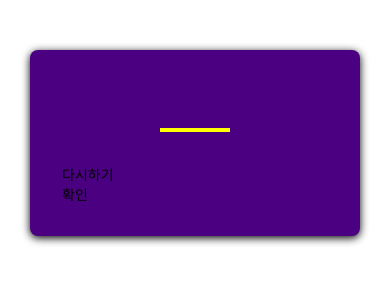
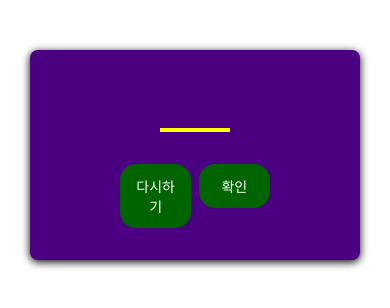
Before and after one commit to yunsteel/awesome, a React Native app: screen / in a window 390 px wide. Shown: the top 308 px of the page. Built offline with nearby package versions, Linux system fonts and the light colour scheme.

Commit message:
버튼 조엉 & 패키지 추가

```diff
--- a/App.tsx
+++ b/App.tsx
@@ -6,17 +6,13 @@ export default function App() {
   return (
     <>
       <StatusBar style="auto" />
-      <View style={styles.container}>
+      <linearGradient colors={["orange"]} style={styles.startGameScreen}>
         <StartGameScreen />
-      </View>
+      </linearGradient>
     </>
   );
 }
 
 const styles = StyleSheet.create({
-  container: {
-    paddingVertical: 50,
-    paddingHorizontal: 30,
-    flex: 1,
-  },
+  startGameScreen: {},
 });
--- a/components/PrimaryButton.tsx
+++ b/components/PrimaryButton.tsx
@@ -1,14 +1,48 @@
 import { FC, PropsWithChildren } from "react";
-import { Text, View } from "react-native";
+import {
+  Pressable,
+  PressableProps,
+  StyleSheet,
+  Text,
+  View,
+} from "react-native";
 
-interface Props {}
+interface Props extends PressableProps {}
 
 const PrimaryButton: FC<PropsWithChildren<Props>> = ({ children }) => {
   return (
-    <View>
-      <Text>{children}</Text>
+    <View style={styles.buttonContainer}>
+      <Pressable
+        style={({ pressed }) =>
+          pressed ? [styles.button, styles.pressed] : styles.button
+        }
+        onPress={() => console.log("pressed!")}
+        android_ripple={{ color: "lightgray" }}
+      >
+        <Text style={styles.buttonText}>{children}</Text>
+      </Pressable>
     </View>
   );
 };
 
 export default PrimaryButton;
+
+const styles = StyleSheet.create({
+  buttonContainer: {
+    overflow: "hidden",
+    borderRadius: 16,
+    backgroundColor: "darkgreen",
+    elevation: 2,
+  },
+  button: {
+    paddingVertical: 12,
+    paddingHorizontal: 16,
+  },
+  buttonText: {
+    color: "white",
+    textAlign: "center",
+  },
+  pressed: {
+    opacity: 0.8,
+  },
+});
--- a/package.json
+++ b/package.json
@@ -13,7 +13,8 @@
     "expo-status-bar": "~1.11.1",
     "react": "18.2.0",
     "react-native": "0.73.2",
-    "react-native-vector-icons": "^10.0.3"
+    "react-native-vector-icons": "^10.0.3",
+    "expo-linear-gradient": "~12.7.1"
   },
   "devDependencies": {
     "@babel/core": "^7.20.0",
--- a/screens/StartGameScreen.tsx
+++ b/screens/StartGameScreen.tsx
@@ -1,5 +1,5 @@
 import { FC } from "react";
-import { Button, StyleSheet, TextInput, View } from "react-native";
+import { StyleSheet, TextInput, View } from "react-native";
 import PrimaryButton from "../components/PrimaryButton";
 
 interface Props {}
@@ -16,9 +16,13 @@ const StartGameScreen: FC<Props> = () => {
           autoCorrect={false}
         />
       </View>
-      <View>
-        <PrimaryButton>다시하기</PrimaryButton>
-        <PrimaryButton>확인</PrimaryButton>
+      <View style={styles.buttonContainer}>
+        <View style={styles.buttonWrapper}>
+          <PrimaryButton>다시하기</PrimaryButton>
+        </View>
+        <View style={styles.buttonWrapper}>
+          <PrimaryButton>확인</PrimaryButton>
+        </View>
       </View>
     </View>
   );
@@ -28,6 +32,9 @@ export default StartGameScreen;
 
 const styles = StyleSheet.create({
   container: {
+    marginVertical: 50,
+    marginHorizontal: 30,
+    alignItems: "center",
     backgroundColor: "indigo",
     padding: 32,
     borderRadius: 8,
@@ -53,5 +60,9 @@ const styles = StyleSheet.create({
   },
   buttonContainer: {
     flexDirection: "row",
+    columnGap: 8,
+  },
+  buttonWrapper: {
+    flex: 1,
   },
 });
```
Also changed, not shown: 1 other file (tests, documents, lock files or other folders).
